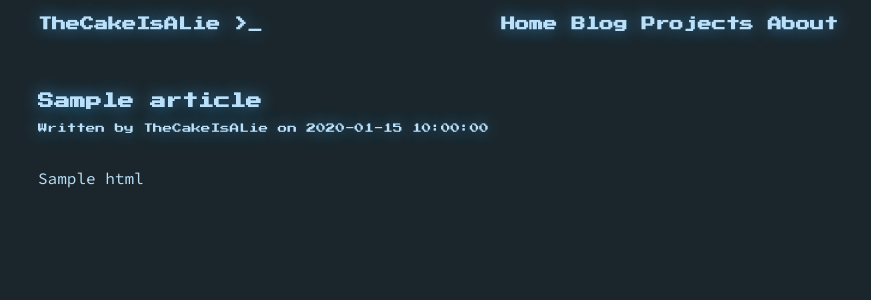
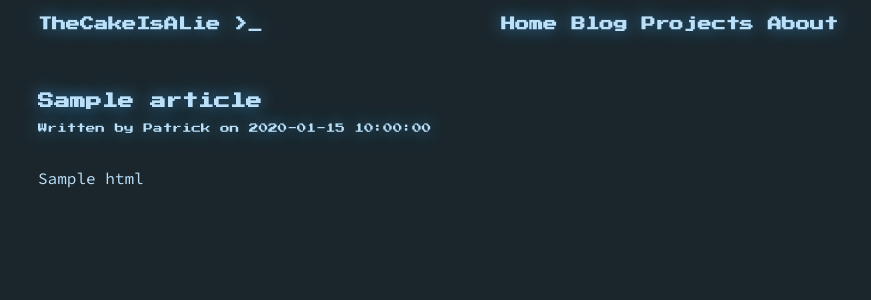
Before and after one commit to ThisCakeIsALie/personal-website, a Flask app: template templates/article.html in a window 1280 px wide. Shown: the top 300 px of the page, without its empty margins (202-1073 px from the left). Run offline with Flask 2, Linux system fonts and the light colour scheme; the template is opened without the code that fills it: most values are stand-ins (such as "Sample title", 1, 10 or a date in 2020).

Commit message:
Change author to my actual name

```diff
--- a/templates/article.html
+++ b/templates/article.html
@@ -21,7 +21,7 @@
     {% include 'header.html' %}
     <header id="title">
         <h4>{{ article.title | safe }}</h4>
-        <span id="content-info">Written by TheCakeIsALie on {{ article.created }}</span>
+        <span id="content-info">Written by Patrick on {{ article.created }}</span>
     </header>
     <div class="normal-text">
         {{ article.html | safe }}
```
